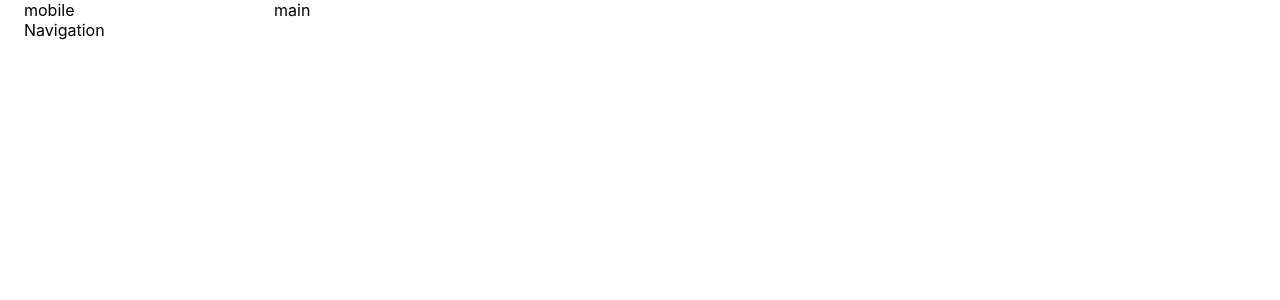
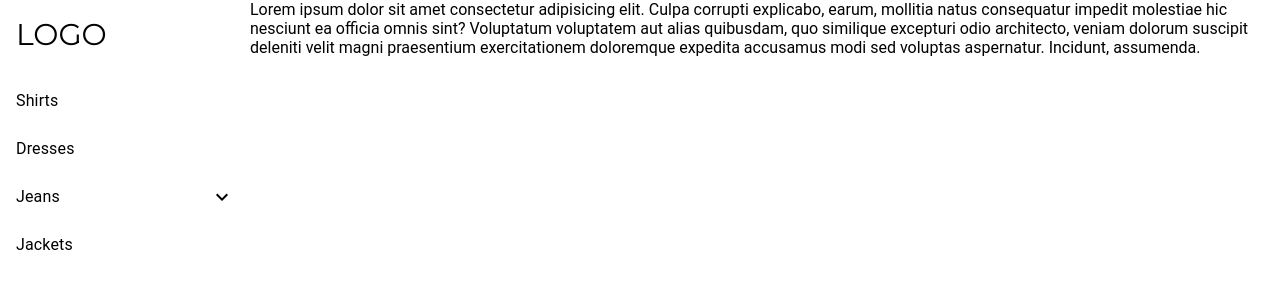
Before and after one commit to AdamKrowka/shopExample, a React (Create React App) app: page / in a window 1280 px wide. Shown: the top 300 px of the page. Built offline with nearby package versions, Linux system fonts and the light colour scheme.

Commit message:
[shop/NavBar] list of categories started

```diff
--- a/src/App.js
+++ b/src/App.js
@@ -8,6 +8,9 @@ const useStyles = makeStyles((theme) => ({
     display: "flex",
     minHeight: "100vh",
     flexDirection: "column",
+    paddingLeft: "0px",
+    paddingRight: "0px",
+    fontFamily: "Roboto,sans-serif",
     [theme.breakpoints.up("md")]: {
       flexDirection: "row",
     },
@@ -16,6 +19,9 @@ const useStyles = makeStyles((theme) => ({
     [theme.breakpoints.up("md")]: {
       width: "250px",
     },
+  },
+  main: {
+    flexGrow: 1,
   },
 }));
 
@@ -27,7 +33,17 @@ function App() {
       <div className={classes.navbar}>
         <Navbar></Navbar>
       </div>
-      <div className={classes.main}>main</div>
+      <div className={classes.main}>
+        <div>
+          Lorem ipsum dolor sit amet consectetur adipisicing elit. Culpa
+          corrupti explicabo, earum, mollitia natus consequatur impedit
+          molestiae hic nesciunt ea officia omnis sint? Voluptatum voluptatem
+          aut alias quibusdam, quo similique excepturi odio architecto, veniam
+          dolorum suscipit deleniti velit magni praesentium exercitationem
+          doloremque expedita accusamus modi sed voluptas aspernatur. Incidunt,
+          assumenda.
+        </div>
+      </div>
     </Container>
   );
 }
--- /dev/null
+++ b/src/Components/MenuList.js
@@ -0,0 +1,67 @@
+import React from "react";
+import { makeStyles } from "@material-ui/core/styles";
+import ListSubheader from "@material-ui/core/ListSubheader";
+import List from "@material-ui/core/List";
+import ListItem from "@material-ui/core/ListItem";
+import ListItemText from "@material-ui/core/ListItemText";
+import Collapse from "@material-ui/core/Collapse";
+import ExpandLess from "@material-ui/icons/ExpandLess";
+import ExpandMore from "@material-ui/icons/ExpandMore";
+
+const useStyles = makeStyles((theme) => ({
+  root: {
+    width: "100%",
+    maxWidth: 360,
+    backgroundColor: theme.palette.background.paper,
+  },
+  nested: {
+    paddingLeft: theme.spacing(4),
+  },
+}));
+
+export default function NestedList() {
+  const classes = useStyles();
+  const [open, setOpen] = React.useState(false);
+
+  const handleClick = () => {
+    setOpen(!open);
+  };
+
+  return (
+    <List
+      component="nav"
+      aria-labelledby="nested-list-subheader"
+      className={classes.root}
+    >
+      <ListItem button>
+        <ListItemText primary="Shirts" />
+      </ListItem>
+      <ListItem button>
+        <ListItemText primary="Dresses" />
+      </ListItem>
+      <ListItem button onClick={handleClick}>
+        <ListItemText primary="Jeans" />
+        {open ? <ExpandLess /> : <ExpandMore />}
+      </ListItem>
+      <Collapse in={open} timeout="auto" unmountOnExit>
+        <List component="div" disablePadding>
+          <ListItem button className={classes.nested}>
+            <ListItemText primary="Skinny" />
+          </ListItem>
+          <ListItem button className={classes.nested}>
+            <ListItemText primary="Relaxed" />
+          </ListItem>
+          <ListItem button className={classes.nested}>
+            <ListItemText primary="Bootcut" />
+          </ListItem>
+          <ListItem button className={classes.nested}>
+            <ListItemText primary="Stright" />
+          </ListItem>
+        </List>
+      </Collapse>
+      <ListItem button>
+        <ListItemText primary="Jackets" />
+      </ListItem>
+    </List>
+  );
+}
--- a/src/Components/NavBar.js
+++ b/src/Components/NavBar.js
@@ -1,14 +1,115 @@
-import React from "react";
+import React, { useState } from "react";
+import { makeStyles } from "@material-ui/core/styles";
+import MenuIcon from "@material-ui/icons/Menu";
+import Drawer from "@material-ui/core/Drawer";
+import NestedList from "./MenuList.js";
+
+const useStyles = makeStyles((theme) => ({
+  nav: {
+    width: "250px",
+    display: "none",
+    [theme.breakpoints.up("md")]: {
+      display: "block",
+    },
+  },
+  mobile: {
+    display: "flex",
+    alignItems: "strech",
+    justifyContent: "space-between",
+    backgroundColor: "black",
+    [theme.breakpoints.up("md")]: {
+      display: "none",
+    },
+  },
+  hamburger: {
+    fontSize: "30px",
+    paddingRight: theme.spacing(2),
+    paddingLeft: theme.spacing(2),
+  },
+  hamburgerWrapper: {
+    display: "flex",
+    alignItems: "center",
+    color: "white",
+    "&:hover": {
+      backgroundColor: "#aaa",
+      color: "black",
+    },
+  },
+  drawer: {
+    [theme.breakpoints.up("md")]: {
+      display: "none",
+    },
+  },
+  drawerMenu: {
+    width: "250px",
+  },
+}));
+
+const useLogoStyles = makeStyles((theme) => ({
+  logo: {
+    paddingTop: theme.spacing(2),
+    paddingBottom: theme.spacing(2),
+    paddingLeft: theme.spacing(2),
+    fontSize: "30px",
+    fontFamily: "Montserrat,sans-serif",
+    color: (props) => props.color,
+  },
+}));
+
+const Logo = (props) => {
+  const classes = useLogoStyles(props);
+  return <div className={classes.logo}>LOGO</div>;
+};
 
 const NavBar = () => {
-  const mobileNavigation = <div>mobile</div>;
+  const [state, setState] = useState(false);
+  const classes = useStyles();
 
-  const Navigaion = <div>Navigation</div>;
+  const toggleDrawer = (open) => (event) => {
+    if (
+      event.type === "keydown" &&
+      (event.key === "Tab" || event.key === "Shift")
+    ) {
+      return;
+    }
+
+    setState(open);
+  };
+  const mobileNavigation = (
+    <div className={classes.mobile}>
+      <Logo color="white"></Logo>
+      <div className={classes.hamburgerWrapper}>
+        <MenuIcon
+          className={classes.hamburger}
+          onClick={toggleDrawer(true)}
+        ></MenuIcon>
+      </div>
+      <Drawer
+        transitionDuration={0}
+        className={classes.drawer}
+        anchor="left"
+        open={state}
+        onClose={toggleDrawer(false)}
+      >
+        <div className={classes.drawerMenu}>
+          <Logo color="black"></Logo>
+        </div>
+        <NestedList></NestedList>
+      </Drawer>
+    </div>
+  );
+
+  const navigaion = (
+    <div className={classes.nav}>
+      <Logo color="black"></Logo>
+      <NestedList></NestedList>
+    </div>
+  );
 
   return (
     <div>
       {mobileNavigation}
-      {Navigaion}
+      {navigaion}
     </div>
   );
 };
--- a/src/index.css
+++ b/src/index.css
@@ -1,3 +1,5 @@
+@import url('https://fonts.googleapis.com/css2?family=Montserrat&display=swap');
+
 body {
   margin: 0;
   padding: 0;
```
Lines whose indentation alone changed are shown as unchanged.
